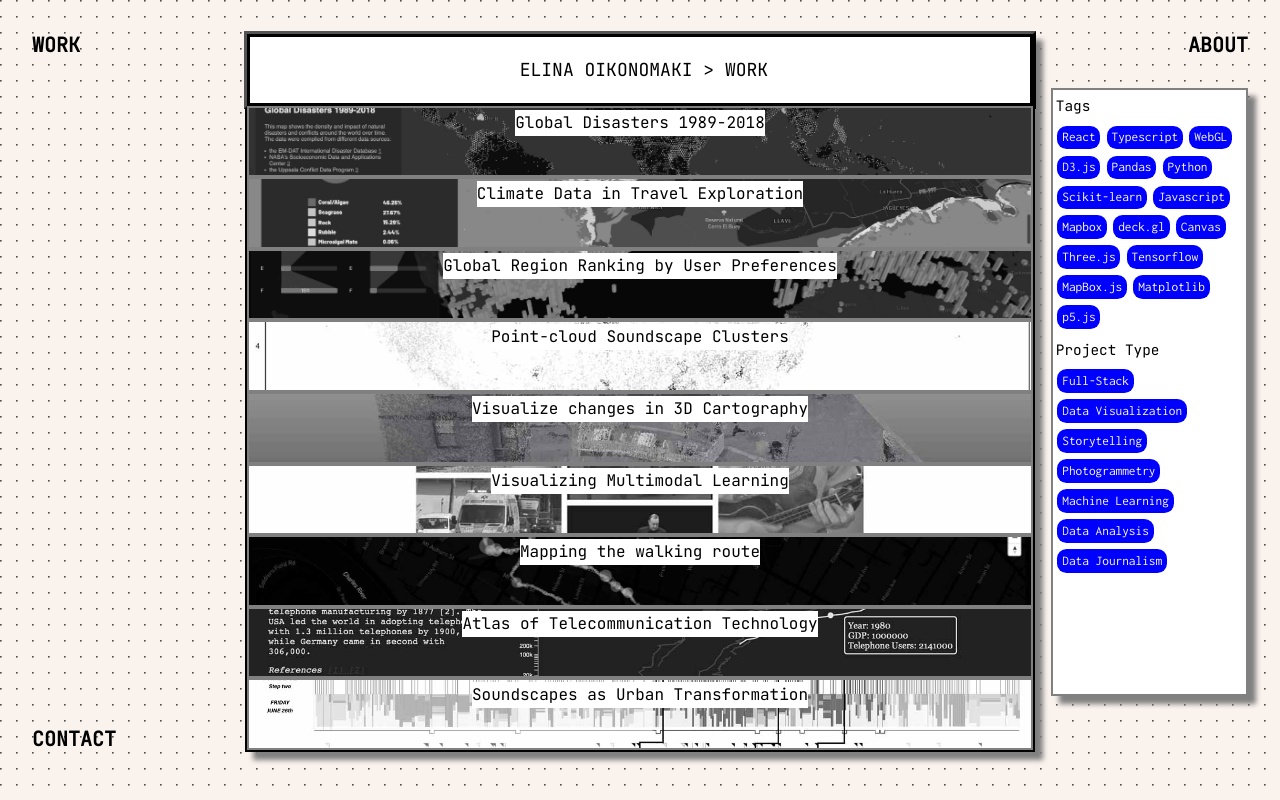
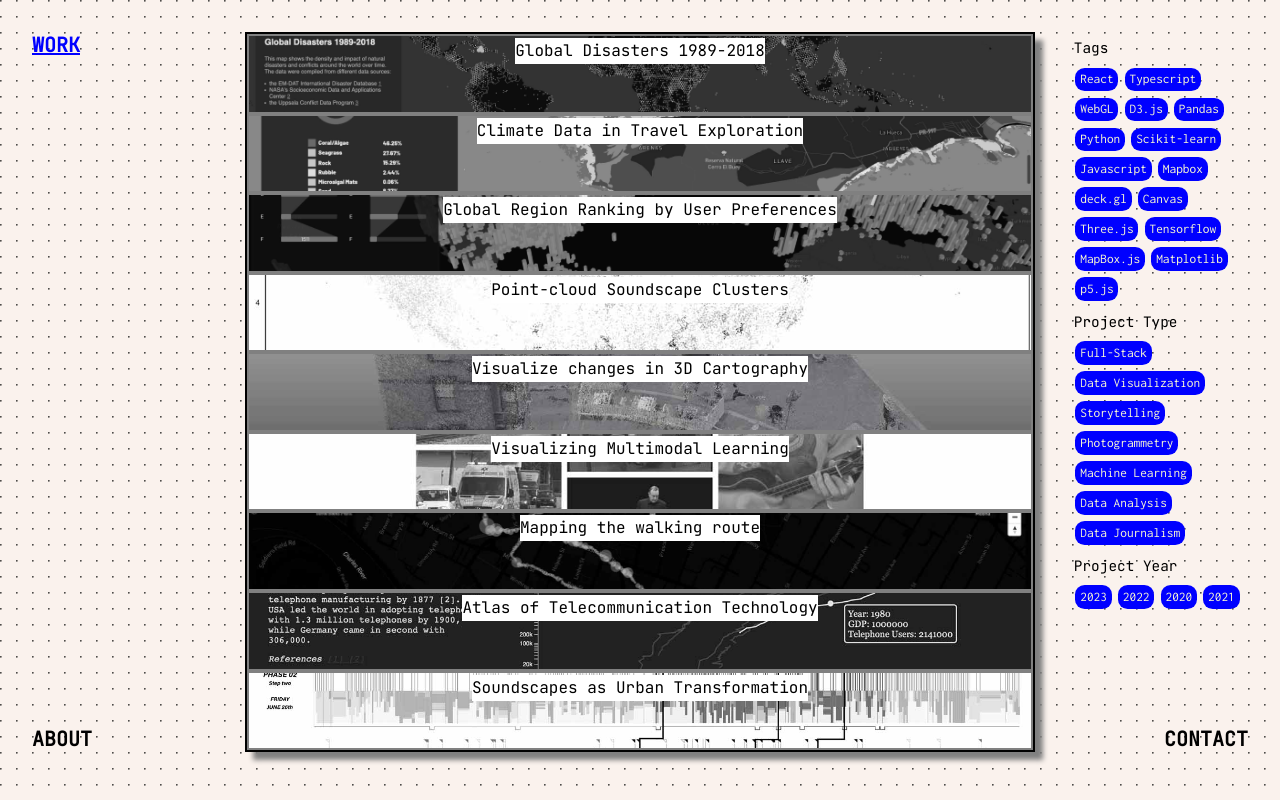
Before and after one commit to elinaoikonomaki/Personal-website, a plain HTML site: page work/work.html in a window 1280 px wide. Drawn offline with Linux system fonts and the light colour scheme.

Commit message:
added year filter, removed filters box

```diff
--- a/about/about.css
+++ b/about/about.css
@@ -53,6 +53,12 @@ a:hover {
   grid-row-end: 2;
   justify-self: end;
   align-self: start;
+
+}
+
+.item-4 > a {
+  color: blue;
+  text-decoration: underline;
 }
 
 
@@ -82,13 +88,13 @@ a:hover {
 
 .displaybar {
   display: inline-flex;
-  justify-content: center;
-  height: 10%;
-  width: 100%;
+  justify-content: left;
+  height: 5%;
+  width: 40%;
   border: 3px solid black;
   align-items: center;
   padding-left: 1%;
-  outline: outset medium;
+  /* outline: outset medium; */
 }
 .displaybar p{
 
@@ -162,8 +168,8 @@ li > strong {
 
   .item-1{ order: 1; font-size: 0.1rem; }
   .item-2 { order: 2; font-size: 0.1rem;}
-  .item-3{ order: 3; font-size: 0.1rem;}
-  .item-4 { order: 4; font-size: 0.1rem;}
+  .item-3{ order: 3; font-size: 0.1rem; }
+  .item-4 { order: 4; font-size: 0.1rem; }
   .windowView {height:100%; width:100%;flex-basis:auto;order: 5; justify-content: center;}
   .about{
     justify-content: center;
--- a/work/classes.js
+++ b/work/classes.js
@@ -23,6 +23,7 @@ export class Card {
     card.setAttribute('id', `${this.id}`);
     card.dataset.fr = this.tags;
     card.dataset.pt = this.types;
+    card.dataset.year = this.year;
     this.createBackground(card);
     this.createTitle(card);
     this.mouseOver(card);
--- a/work/expandableCard.js
+++ b/work/expandableCard.js
@@ -1,6 +1,8 @@
 import { createBtn } from "./selectors.js";
 
-export function onCardClick(el,title,videoUrl, paragraph, keywords, subtitle,year) {
+export function onCardClick(el,title,videoUrl, imgUrl, paragraph, keywords, subtitle, year) {
+  console.log(year)
+
   //get the clicked card
   const card = el;
   //clone the card
@@ -30,7 +32,7 @@ export function onCardClick(el,title,videoUrl, paragraph, keywords, subtitle,yea
     height: `${height}px`,
   });
 
-  const content = getCardContent(title,videoUrl, paragraph, keywords, subtitle,year);
+  const content = getCardContent(title, videoUrl, imgUrl, paragraph, keywords, subtitle, year);
   // set the display block so the content will follow the normal flow in case the original card is not display block
   cardClone.style.display = 'block';
   cardClone.style.padding = '0';
@@ -115,6 +117,7 @@ const fadeContent = (element, opacity, duration = 300) => {
 };
 
 const getCardContent = (title,videoUrl,imgUrl, paragraph, keywords, subtitle,year) => {
+
   return `
     <div class="card-content">
       <div class="header">
@@ -126,7 +129,10 @@ const getCardContent = (title,videoUrl,imgUrl, paragraph, keywords, subtitle,yea
       </video>
      <div class= "wrapper">
         <div class="info ">
-          <p> Keywords: ${keywords} </p>
+          <h3> Keywords </h3>
+          <p> ${keywords} </p>
+          <h3> Year </h3>
+          <p> ${year} </p>
         </div>
         <div class="info dec">
           <h3> Short Description </h3>
--- a/work/script.js
+++ b/work/script.js
@@ -1,5 +1,5 @@
 
-import {divWindow, typeDiv, tagDiv, tagsArray, typesArray} from "./selectors.js";
+import {divWindow, typeDiv, tagDiv, yearDiv, tagsArray, typesArray, yearsArray} from "./selectors.js";
 import {Card,cards} from './classes.js'
 
 // FETCING THE DATA
@@ -28,6 +28,12 @@ const projects = fetch('../data.json')
           createBtn(ptype, typeDiv);
         }
       });
+
+      let year =  project.year;
+      if (yearsArray.includes(year) === false){
+        yearsArray.push(year);
+        createBtn(year, yearDiv);
+      }
     })
   );
 
@@ -58,9 +64,11 @@ function filterBtn(btn) {
     let tgSliced = divTg.split(',');
     let divPt = div.dataset.pt;
     let ptSliced = divPt.split(',');
+    let divYear = div.dataset.year;
+    let yearSliced = divYear.split(',');
     let divNode = document.getElementById(div.attributes['id'].nodeValue);
     //i should fix the case that you click again on the same button twice. --> see javascript btn
-    if (tgSliced.includes(btnTag) == true || ptSliced.includes(btnTag)) {
+    if (tgSliced.includes(btnTag) == true || ptSliced.includes(btnTag) || yearSliced.includes(btnTag) ) {
       //console.log('selected', divNode);
       // divNode.setAttribute('hidden', false);
       divNode.className = 'card opUp';
--- a/work/selectors.js
+++ b/work/selectors.js
@@ -6,5 +6,7 @@ export const createBtn = () => document.createElement('button');
 export const divWindow = document.querySelector('.windowView');
 export const typeDiv = document.querySelector('#ptype');
 export const tagDiv = document.querySelector('#skills');
+export const yearDiv =  document.querySelector('#pyear')
 export const tagsArray = [];
 export const typesArray = [];
+export const yearsArray = [];
--- a/work/style.css
+++ b/work/style.css
@@ -58,6 +58,12 @@ a:hover {
   align-self: start;
   justify-self: start;
 }
+
+.item-1 > a {
+  color: blue;
+  text-decoration: underline;
+}
+
 .item-3 {
   grid-column-start: 3;
   grid-column-end: 4;
@@ -80,15 +86,16 @@ a:hover {
 
 /* filterbox */
 .filterbox {
-  grid-area: 2 / 3 / 3/ auto;
-  border: 0.1em solid gray;
-  box-shadow: 8px 8px 5px gray;
+  grid-area: 1 / 3 / 3/ auto;
+  /* border: 0.1em solid gray; */
+  /* box-shadow: 8px 8px 5px gray; */
   display: flex;
   flex-flow: column wrap;
   justify-content: flex-start;
   align-content: flex-start;
   flex-basis: 2em;
-  background-color: #fff;
+  background-color: rgba(0, 0, 0, 0);
+  margin-left: 1em;
 }
 .filterbox p {
   font-size: 0.9rem;
@@ -152,13 +159,13 @@ a:hover {
 }
 .displaybar {
   display: inline-flex;
-  justify-content: center;
-  height: 10%;
-  width: 100%;
+  justify-content: left;
+  height: 5%;
+  width: 40%;
   border: 3px solid black;
   align-items: center;
   padding-left: 1%;
-  outline: outset medium;
+  /* outline: outset medium; */
 }
 .displaybar p{
   font-size: large;
--- a/work/work.html
+++ b/work/work.html
@@ -20,27 +20,28 @@
   <div id="container">
 
     <div class="item-1"><a  href="./work.html"> WORK </a> </div>
-    <div class="item-2" > </div>
-    <div class="item-3" ><a href="../about/about.html"> ABOUT </a></div>
-    <div class="item-4"><a  href="mailto:elinaoikonomaki@gmail.com"> CONTACT </a></div>
+    <div class="item-3" > </div>
+    <div class="item-4" ><a href="../about/about.html"> ABOUT </a></div>
+    <div class="item-2"><a  href="mailto:elinaoikonomaki@gmail.com"> CONTACT </a></div>
 
 
     <div class="windowView">
-      <div class="displaybar">
+      <!-- <div class="displaybar">
         <p> ELINA OIKONOMAKI > WORK </p>
-      </div>
+      </div> -->
 
     </div>
     <div class="filterbox">
       <p> Tags</p>
       <div class="filters" id="skills">
-
-
       </div>
       <p> Project Type</p>
       <div class="filters" id="ptype">
+       </div>
+      <p> Project Year</p>
+      <div class="filters" id="pyear">
+    </div>
 
-    </div>
     </div>
 
 
```
Also changed, not shown: about/about.html (+5 -5 lines).
